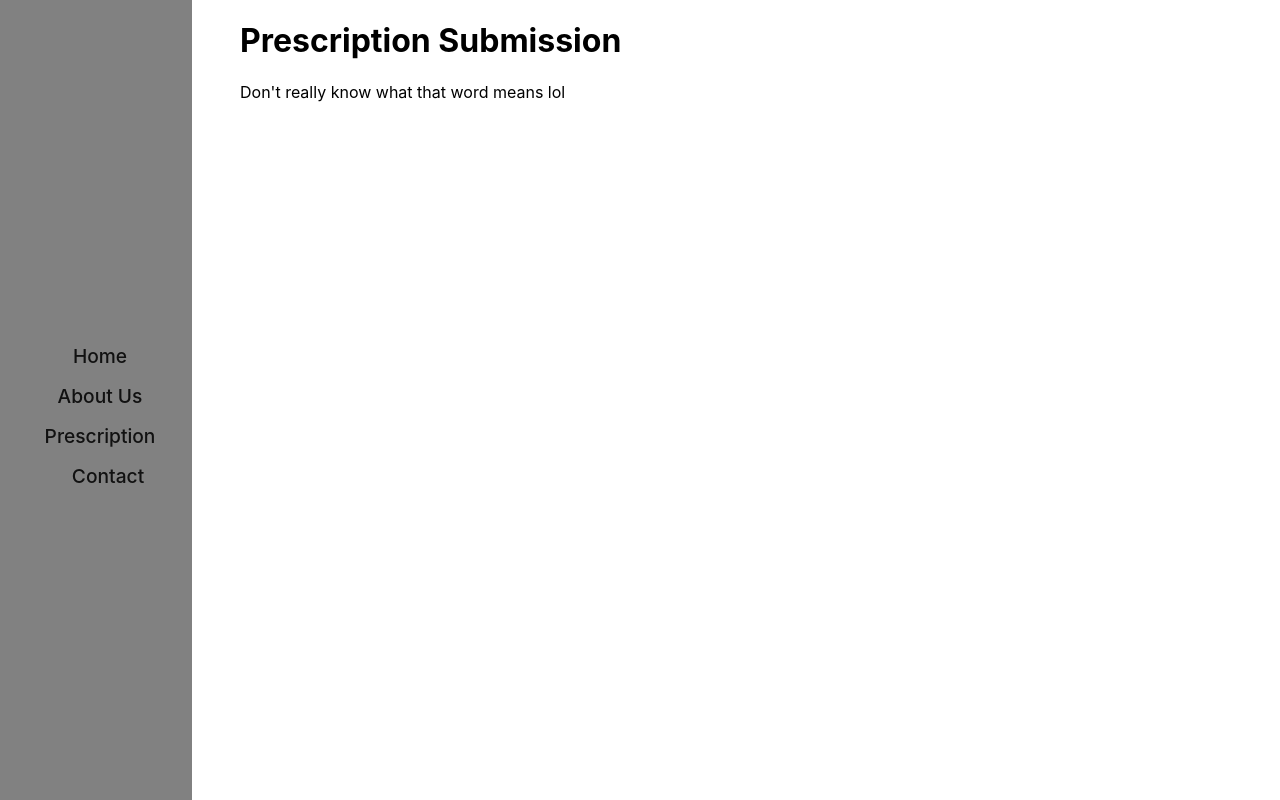
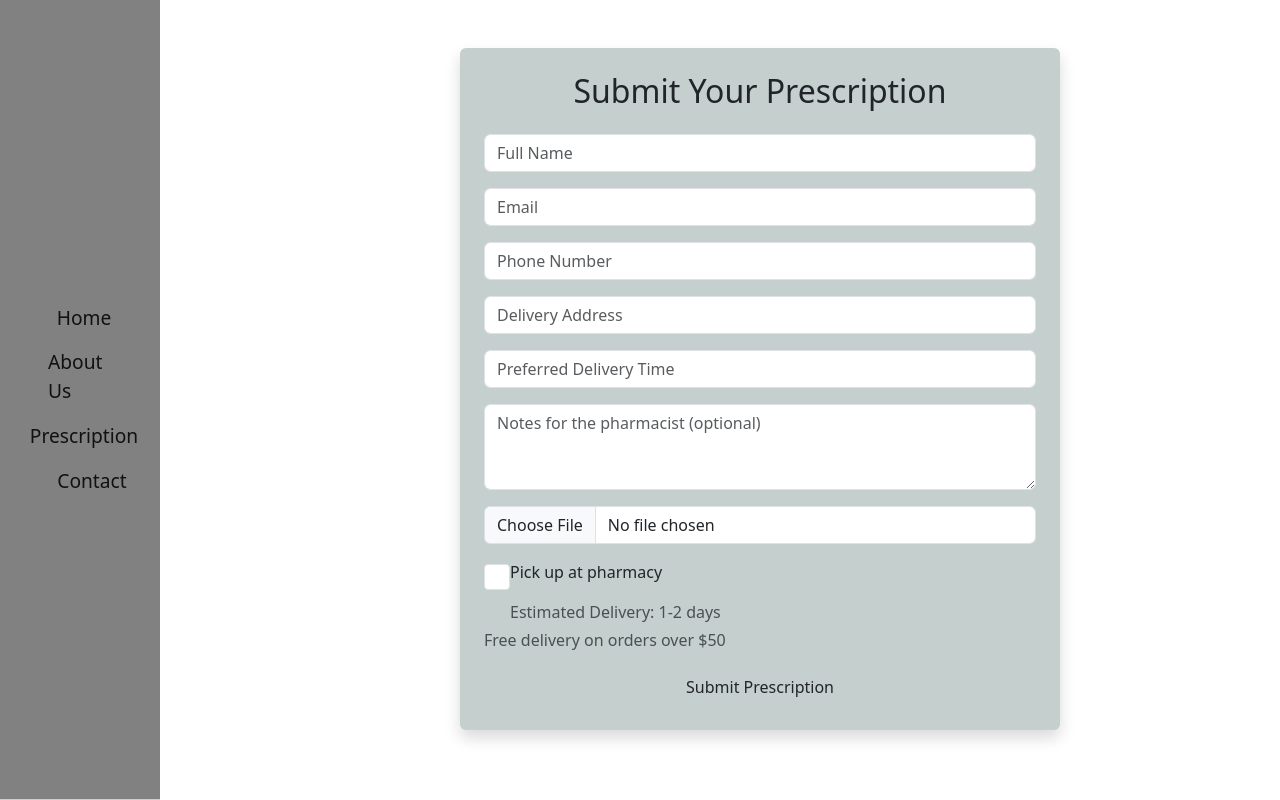
Before and after one commit to 241322/spot_ui_bug_squashers, a React (Create React App) app: page /prescription in a window 1280 px wide. Built offline with nearby package versions, Linux system fonts and the light colour scheme.

Commit message:
prescription page started

```diff
--- a/public/index.html
+++ b/public/index.html
@@ -24,7 +24,7 @@
       work correctly both with client-side routing and a non-root public URL.
       Learn how to configure a non-root public URL by running `npm run build`.
     -->
-    <title>React App</title>
+    <title>Online Pharmacy</title>
   </head>
   <body>
     <noscript>You need to enable JavaScript to run this app.</noscript>
--- a/src/Pages/PrescriptionSubmission.jsx
+++ b/src/Pages/PrescriptionSubmission.jsx
@@ -1,10 +1,86 @@
+import React, { useState } from 'react';
 import "../Styles/PrescriptionSubmission.css";
+import 'bootstrap/dist/css/bootstrap.min.css';
 
-export default function PrescriptionSubmission() {
-    return(
-        <div>
-            <h1>Prescription Submission</h1>
-            <p>Don't really know what that word means lol</p>
+const PrescriptionForm = () => {
+  const [form, setForm] = useState({
+    name: '',
+    email: '',
+    phone: '',
+    address: '',
+    deliveryTime: '',
+    message: '',
+    file: null,
+    pickup: false
+  });
+
+  const handleChange = (e) => {
+    const { name, value, type, checked, files } = e.target;
+    setForm(prev => ({
+      ...prev,
+      [name]: type === 'checkbox' ? checked : (type === 'file' ? files[0] : value)
+    }));
+  };
+
+  const handleSubmit = (e) => {
+    e.preventDefault();
+    console.log(form);
+    alert("Prescription submitted!");
+  };
+
+  return (
+    <div className="container mt-5 p-4 rounded shadow" style={{ maxWidth: '600px', backgroundColor: '#C4CFCE' }}>
+      <h2 className="text-center text-dark mb-4">Submit Your Prescription</h2>
+      <form onSubmit={handleSubmit}>
+        <div className="mb-3">
+          <input name="name" type="text" className="form-control" placeholder="Full Name" required onChange={handleChange} />
         </div>
-    );
-}
+        <div className="mb-3">
+          <input name="email" type="email" className="form-control" placeholder="Email" required onChange={handleChange} />
+        </div>
+        <div className="mb-3">
+          <input name="phone" type="tel" className="form-control" placeholder="Phone Number" required onChange={handleChange} />
+        </div>
+        <div className="mb-3">
+          <input name="address" type="text" className="form-control" placeholder="Delivery Address" required onChange={handleChange} />
+        </div>
+        <div className="mb-3">
+          <input name="deliveryTime" type="text" className="form-control" placeholder="Preferred Delivery Time" onChange={handleChange} />
+        </div>
+        <div className="mb-3">
+          <textarea name="message" className="form-control" placeholder="Notes for the pharmacist (optional)" rows="3" onChange={handleChange}></textarea>
+        </div>
+        <div className="mb-3">
+          <input
+            name="file"
+            type="file"
+            accept=".pdf,.jpg,.jpeg,.png"
+            className="form-control"
+            required
+            onChange={handleChange}
+          />
+        </div>
+        <div className="form-check mb-3">
+          <input
+            name="pickup"
+            type="checkbox"
+            className="form-check-input"
+            checked={form.pickup}
+            onChange={handleChange}
+            id="pickupCheck"
+          />
+          <label className="form-check-label" htmlFor="pickupCheck">
+            Pick up at pharmacy
+          </label>
+        </div>
+        <div className="mb-3 text-muted">
+          <p className="mb-1">Estimated Delivery: 1-2 days</p>
+          <p>Free delivery on orders over $50</p>
+        </div>
+        <button type="submit" className="btn btn-teal w-100">Submit Prescription</button>
+      </form>
+    </div>
+  );
+};
+
+export default PrescriptionForm;
--- a/src/Styles/PrescriptionSubmission.css
+++ b/src/Styles/PrescriptionSubmission.css
@@ -1,3 +1,83 @@
 body{
     margin-left: 15rem;
+    font-family: 'Segoe UI', sans-serif;
 }
+
+:root {
+    --color-light: #C4CFCE;
+    --color-primary: #1A998F;
+    --color-secondary: #187F87;
+    --color-dark: #155665;
+    --color-deep: #102E3C;
+}
+
+.form-container {
+    max-width: 600px;
+    margin: 2rem auto;
+    padding: 2rem;
+    background-color: var(--color-light);
+    border-radius: 12px;
+    box-shadow: 0 4px 10px rgba(0, 0, 0, 0.1);
+}
+
+h2 {
+    color: var(--color-dark);
+    text-align: center;
+    margin-bottom: 1rem;
+}
+
+form input, form textarea {
+    width: 100%;
+    margin-bottom: 1rem;
+    padding: 0.75rem;
+    border: 1px solid var(--color-secondary);
+    border-radius: 8px;
+    font-size: 1rem;
+}
+
+textarea {
+    resize: vertical;
+    min-height: 80px;
+}
+
+.checkbox-label {
+    display: flex;
+    align-items: center;
+    gap: 0.5rem;
+    font-size: 1rem;
+    margin-bottom: 1rem;
+    color: var(--color-deep);
+}
+
+.delivery-info {
+    font-size: 0.9rem;
+    color: var(--color-dark);
+    margin-bottom: 1rem;
+}
+
+button {
+    width: 100%;
+    padding: 0.75rem;
+    background-color: var(--color-primary);
+    color: white;
+    font-weight: bold;
+    border: none;
+    border-radius: 8px;
+    cursor: pointer;
+    transition: background 0.3s;
+}
+
+button:hover {
+    background-color: var(--color-secondary);
+}
+
+.btn-teal {
+    background-color: #1A998F;
+    color: white;
+    border: none;
+  }
+
+.btn-teal:hover {
+    background-color: #187F87;
+    color: white;
+}
```
